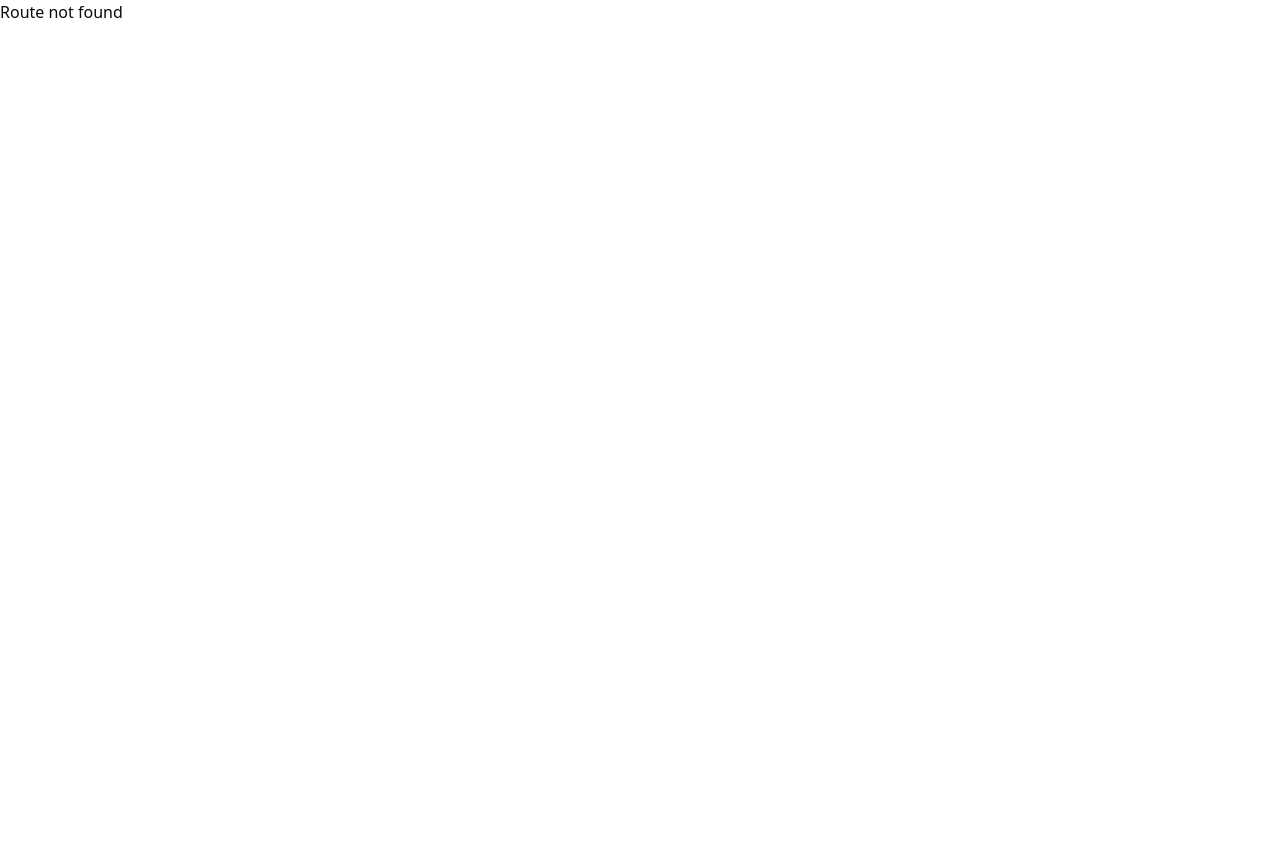
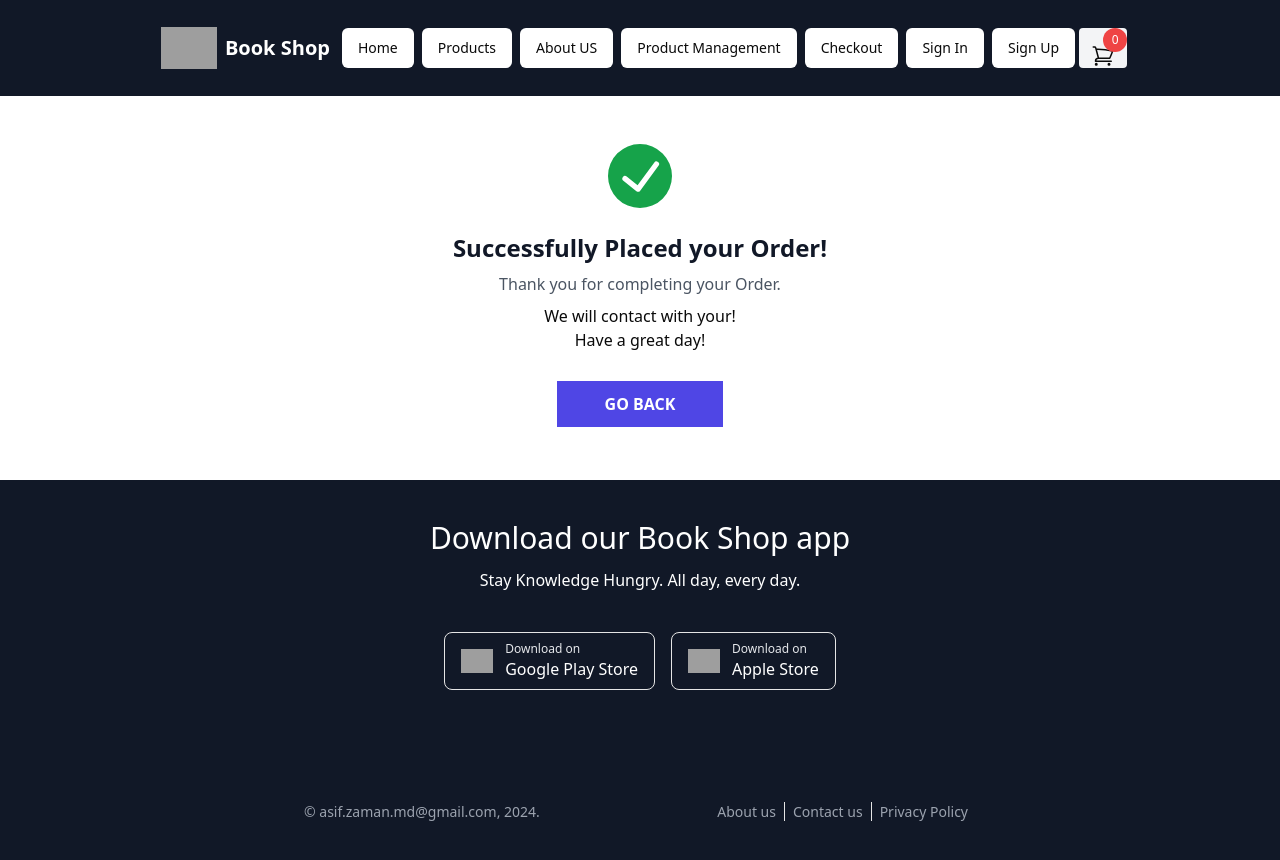
Before and after one commit to mdasif8393/l2-a4-book-shop-frontend, a React (Vite) app: page /success in a window 1280 px wide. Before the commit this address had no page. Before the commit the page ends 800 px from the top, so only its background shows below. Built offline with nearby package versions, Linux system fonts and the light colour scheme; grey boxes are pictures that could not be loaded.

Commit message:
add order

```diff
--- a/src/components/Authentication/SignUp.tsx
+++ b/src/components/Authentication/SignUp.tsx
@@ -27,7 +27,6 @@ const SignUp = () => {
   const onSubmit: SubmitHandler<Inputs> = async (data) => {
     data.role = "user";
     await signUp(data).unwrap();
-    console.log(data);
   };
   return (
     <div className="container">
--- a/src/components/Cart/Cart.tsx
+++ b/src/components/Cart/Cart.tsx
@@ -6,7 +6,7 @@ import CartDetails from "./CartDetails";
 
 const Cart = () => {
   const { products, total } = useAppSelector((state) => state.cart);
-  console.log(products);
+
   return (
     <div>
       {products.length > 0 && (
--- a/src/components/Checkout/Checkout.tsx
+++ b/src/components/Checkout/Checkout.tsx
@@ -17,29 +17,40 @@ const Checkout = () => {
   const navigate = useNavigate();
 
   const { products, total } = useAppSelector((state: any) => state.cart);
+  const { email: userEmail } = useAppSelector((state: any) => state.auth.user);
 
   const [user, setUser] = useState({
     name: "",
+    contactNumber: "",
     email: "",
-    number: "",
+    totalPrice: 0,
     address: "",
+    status: "",
     products: [],
   });
 
-  const [postOrder, { isLoading }] = usePostOrderMutation();
+  const [postOrder, { isLoading: pIsLoading }] = usePostOrderMutation();
 
   const dispatch = useAppDispatch();
 
-  const handleSubmit = (e: any) => {
+  const handleSubmit = async (e: any) => {
     e.preventDefault();
-    user.products = products;
-    postOrder(user);
-    dispatch(clearCart());
-    toast.success("Order created successfully");
-    navigate("/success");
+    user.products = products.map((product: any) => ({
+      product: product._id,
+      quantity: product.quantity,
+    }));
+    user.email = userEmail;
+    user.status = "pending";
+    user.totalPrice = Number(total.toFixed(2));
+    const res = await postOrder(user);
+    if (res?.data?.status) {
+      dispatch(clearCart());
+      navigate("/success");
+      toast.success("Order created successfully");
+    }
   };
 
-  if (isLoading) {
+  if (pIsLoading) {
     return <Spinner />;
   }
   return (
@@ -55,21 +66,16 @@ const Checkout = () => {
               id="name"
               name="name"
             />
-            <Label htmlFor="email">Your Name</Label>
-            <Input
-              type="email"
-              placeholder="Your Email"
-              id="email"
-              name="email"
-              onBlur={(e) => setUser({ ...user, email: e.target.value })}
-            />
+
             <Label htmlFor="number">Your Phone Number</Label>
             <Input
               type="number"
-              id="number"
-              name="number"
+              id="contactNumber"
+              name="contactNumber"
               placeholder="Your Phone Number"
-              onBlur={(e) => setUser({ ...user, number: e.target.value })}
+              onBlur={(e) =>
+                setUser({ ...user, contactNumber: e.target.value })
+              }
             />
             <Label htmlFor="number">Your Address</Label>
             <Input
--- /dev/null
+++ b/src/components/ProtectedRoute/ProtectedRoute.tsx
@@ -0,0 +1,17 @@
+import { ReactNode } from "react";
+import { Navigate } from "react-router-dom";
+import { toast } from "sonner";
+import { useAppSelector } from "../../redux/hooks";
+
+const ProtectedRoute = ({ children }: { children: ReactNode }) => {
+  const token = useAppSelector((state) => state.auth.token);
+
+  if (!token) {
+    toast.error("First Sign In to access your desire Page");
+    return <Navigate to="/signIn" replace={true} />;
+  }
+
+  return children;
+};
+
+export default ProtectedRoute;
--- /dev/null
+++ b/src/components/Success/Success.tsx
@@ -0,0 +1,39 @@
+import { Link } from "react-router-dom";
+
+const Success = () => {
+  return (
+    <div className="bg-gray-100 h-full">
+      <div className="bg-white p-6  md:mx-auto">
+        <svg
+          viewBox="0 0 24 24"
+          className="text-green-600 w-16 h-16 mx-auto my-6"
+        >
+          <path
+            fill="currentColor"
+            d="M12,0A12,12,0,1,0,24,12,12.014,12.014,0,0,0,12,0Zm6.927,8.2-6.845,9.289a1.011,1.011,0,0,1-1.43.188L5.764,13.769a1,1,0,1,1,1.25-1.562l4.076,3.261,6.227-8.451A1,1,0,1,1,18.927,8.2Z"
+          ></path>
+        </svg>
+        <div className="text-center">
+          <h3 className="md:text-2xl text-base text-gray-900 font-semibold text-center">
+            Successfully Placed your Order!
+          </h3>
+          <p className="text-gray-600 my-2">
+            Thank you for completing your Order.
+          </p>
+          <p> We will contact with your! </p>
+          <p> Have a great day! </p>
+          <div className="py-10 text-center">
+            <Link
+              to="/"
+              className="px-12 bg-indigo-600 hover:bg-indigo-500 text-white font-semibold py-3"
+            >
+              GO BACK
+            </Link>
+          </div>
+        </div>
+      </div>
+    </div>
+  );
+};
+
+export default Success;
--- a/src/components/layouts/Navbar.tsx
+++ b/src/components/layouts/Navbar.tsx
@@ -11,7 +11,7 @@ import {
 } from "../ui/navigation-menu";
 
 const Navbar = () => {
-  // const { products } = useAppSelector((state) => state.cart);
+  const { products } = useAppSelector((state) => state.cart);
   const user = useAppSelector((state) => state.auth.user);
 
   const dispatch = useAppDispatch();
@@ -72,7 +72,7 @@ const Navbar = () => {
             <div className="relative py-2">
               <div className="t-0 absolute left-3">
                 <p className="flex h-2 w-2 items-center justify-center rounded-full bg-red-500 p-3 text-xs text-white">
-                  {/* {products?.length} */}
+                  {products?.length}
                 </p>
               </div>
               <svg
```
Also changed, not shown: src/router/index.tsx (+5 -4 lines).
